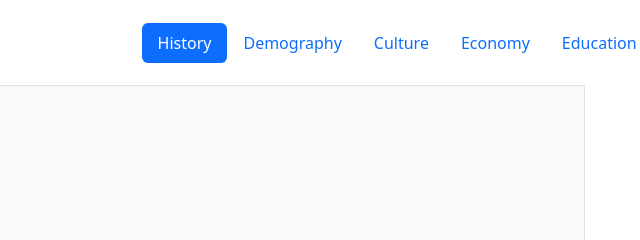
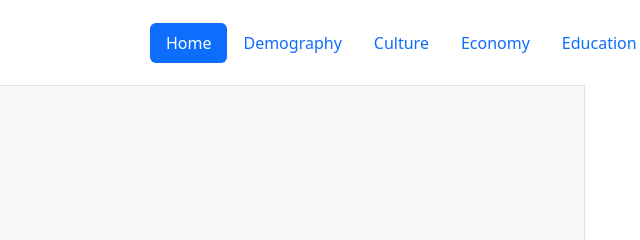
Before and after one commit to NBCC-WEB-PROJ/South_Korea, a plain HTML site: page index.html in a window 1280 px wide. Shown: the top 240 px of the page, 535-1175 px from the left. Drawn offline with nearby package versions, Linux system fonts and the light colour scheme.

Commit message:
update Home

```diff
--- a/index.html
+++ b/index.html
@@ -48,7 +48,7 @@
                     </div>
                     <div class="offcanvas-body">
                         <ul class="nav flex-column nav-pills col-4" role="tablist">
-                            <li class="nav-item"><a class="nav-link active" data-bs-toggle="pill" href="#History">History</a></li>
+                            <li class="nav-item"><a class="nav-link active" data-bs-toggle="pill" href="#Home">Home</a></li>
                             <li class="nav-item"><a class="nav-link" data-bs-toggle="pill" href="#Demography">Demography</a></li>
                             <li class="nav-item"><a class="nav-link" data-bs-toggle="pill" href="#Culture">Culture</a></li>
                             <li class="nav-item"><a class="nav-link" data-bs-toggle="pill" href="#Economy">Economy</a></li>
@@ -60,7 +60,7 @@
             </div>
             <div class="col-10 align-self-center d-none d-md-block"><!--navbar large devices-->
                 <ul class="nav nav-pills justify-content-end " role="tablist">
-                    <li class="nav-item"><a class="nav-link active" data-bs-toggle="pill" href="#History">History</a></li>
+                    <li class="nav-item"><a class="nav-link active" data-bs-toggle="pill" href="#Home">Home</a></li>
                     <li class="nav-item"><a class="nav-link" data-bs-toggle="pill" href="#Demography">Demography</a></li>
                     <li class="nav-item"><a class="nav-link" data-bs-toggle="pill" href="#Culture">Culture</a></li>
                     <li class="nav-item"><a class="nav-link" data-bs-toggle="pill" href="#Economy">Economy</a></li>
@@ -70,7 +70,7 @@
             </div>
             <!--********     MAIN CONTENT BODY    ********-->
             <div class="container border tab-content col-md-11 col-lg-9 bg-light min-vh-100">
-                <div id="History" class="container-fluid tab-pane active">
+                <div id="Home" class="container-fluid tab-pane active">
                     <p>History</p>
                 </div>
                 <div id="Demography" class="container-fluid tab-pane fade">
```
